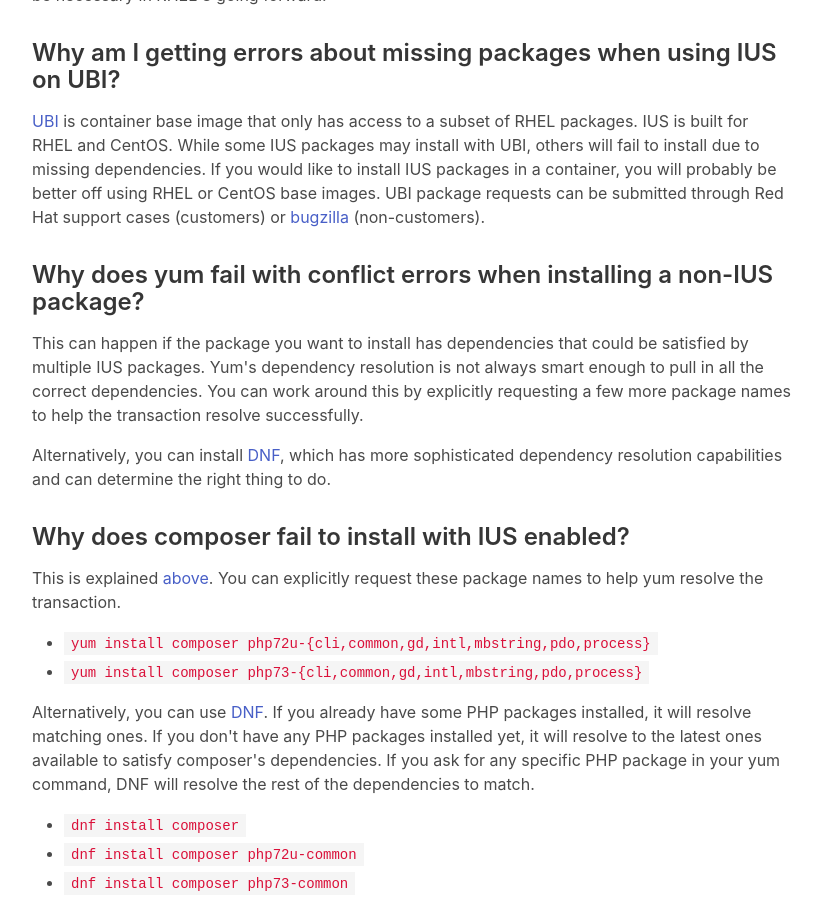
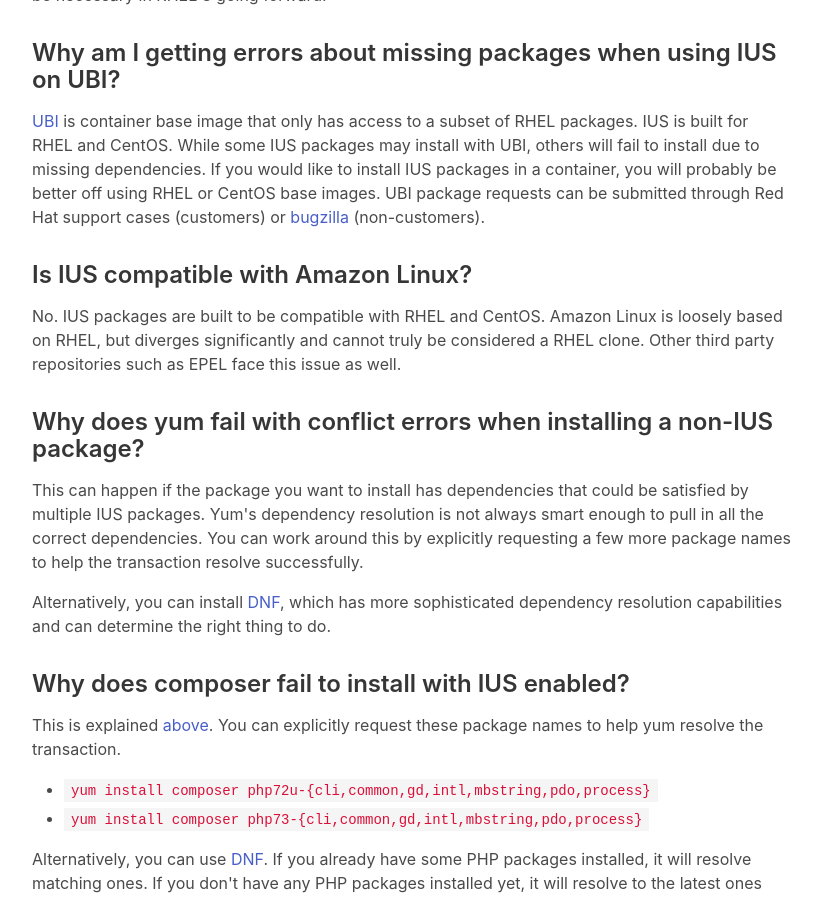
Before and after one commit to iusrepo/iusrepo.github.io, a Jekyll site: the page built from markdown/faq.md, in a window 1280 px wide and 900 px high, scrolled down 2017 px. Shown: the whole window, without its empty margins (228-1049 px from the left). Built offline with Jekyll 4.4.1, drawn with Linux system fonts in a browser that asks for light colours; comment, search, counter and statistics services are not loaded.

Commit message:
Add Amazon Linux FAQ item

```diff
--- a/markdown/faq.md
+++ b/markdown/faq.md
@@ -104,6 +104,13 @@ you would like to install IUS packages in a container, you will probably be
 better off using RHEL or CentOS base images.  UBI package requests can be
 submitted through Red Hat support cases (customers) or [bugzilla][ubi-request]
 (non-customers).
+
+### Is IUS compatible with Amazon Linux?
+
+No.  IUS packages are built to be compatible with RHEL and CentOS.  Amazon
+Linux is loosely based on RHEL, but diverges significantly and cannot truly be
+considered a RHEL clone.  Other third party repositories such as EPEL face this
+issue as well.
 
 ### Why does yum fail with conflict errors when installing a non-IUS package?
 
```
